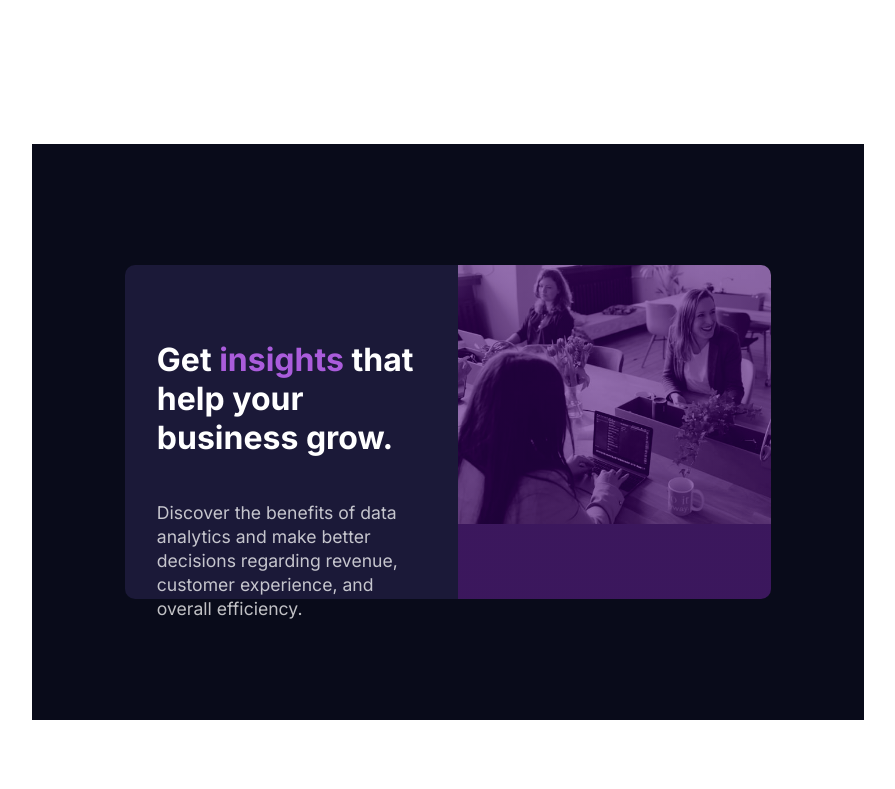
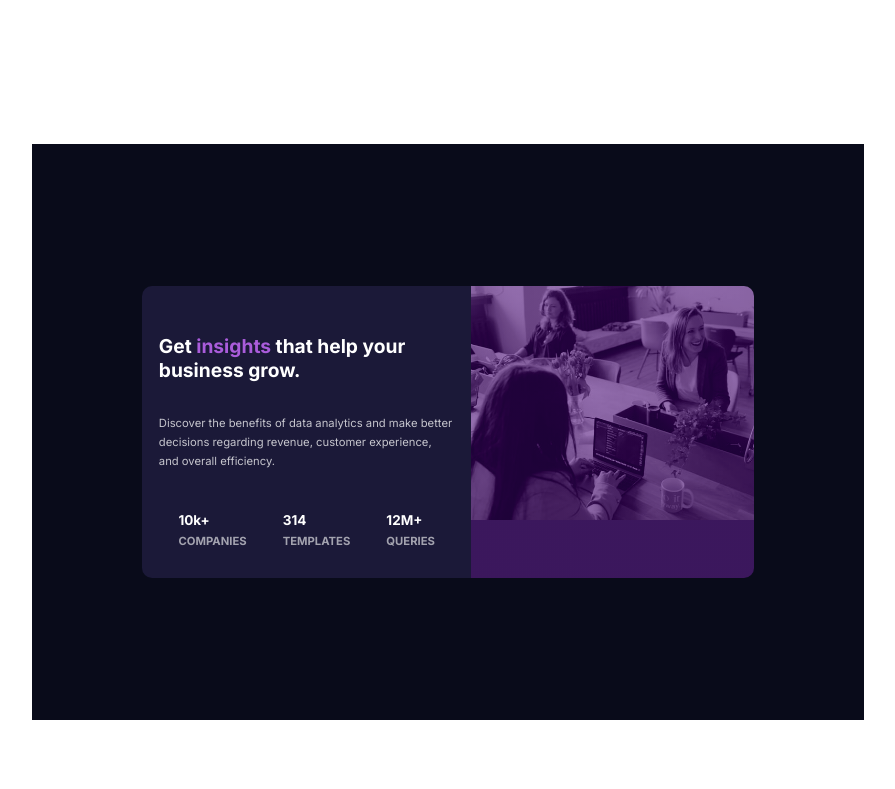
Before and after one commit to valensh1/stats-preview-card-component, a website: page index.html in a window 1280 px wide. Shown: the whole page, without its empty margins (192-1087 px from the left). Drawn offline with Linux system fonts and the light colour scheme.

```diff
--- a/sass/_base.scss
+++ b/sass/_base.scss
@@ -17,14 +17,22 @@
     --text-color-stats-headings: hsla(0, 0%, 100%, 0.6);
     --text-color-white: hsl(0, 0%, 100%);
     --font-size-small: 75%;
+    --font-size-medium: 90%;
+    --font-size-xlarge: 120%;
 }
+
 
 html {
     font-size: inherit;
     font-family: inherit;
     box-sizing: inherit;
+    height: 100vh;
 
     @media only screen and (max-width: 375px) { // Media query that says below 1200px decrease our font size to 50% which equates to 8px.
         font-size: 50%; // 16px standard x 50% = 8px. So below 1200px screen size our font-size goes from 10px down to 8px. All our SCSS files are based off of this percentage so then they take the 8px and use rem so below 1200px 1rem = 8px instead of 10px for screen sizes above 1200px.
     }
 }
+
+body {
+    height: 100vh;
+}
--- a/sass/_components.scss
+++ b/sass/_components.scss
@@ -12,13 +12,19 @@
         font-size: 2rem;
         width: 81%;
 
+
+        @media only screen and (max-width: 1600px) { // Media query that says below 375px decrease our font size to 50% which equates to 7.5px.
+            font-size: 1.2rem;
+            width: 90%;
+            text-align: left;
+            margin: 0 auto;
+        }
+
         @media only screen and (max-width: 375px) { // Media query that says below 375px decrease our font size to 50% which equates to 7.5px.
             font-size: 2.2rem;
             width: 55%;
             text-align: center;
         }
-
-
 
         &-span {
             color: var(--color-accent);
@@ -31,6 +37,14 @@
         width: 81%;
         line-height: 1.5rem;
         font-size: 1.1rem;
+
+        @media only screen and (max-width: 1600px) { // Media query that says below 375px decrease our font size to 50% which equates to 7.5px.
+           font-size: var(--font-size-small); // 15px standard x 50% = 7.5px. So below 375px screen size our font-size goes from 15px down to 7.5px.
+           width: 90%;
+           text-align: left;
+           line-height: 1.7;
+           margin-top: 2rem;
+        }
 
         @media only screen and (max-width: 375px) { // Media query that says below 375px decrease our font size to 50% which equates to 7.5px.
             font-size: var(--font-size-small); // 15px standard x 50% = 7.5px. So below 375px screen size our font-size goes from 15px down to 7.5px.
@@ -51,9 +65,17 @@
             color: var(--text-color-white);
             font-size: 1.8rem;
 
+            @media only screen and (max-width: 1600px) { // Media query that says below 375px decrease our font size to 50% which equates to 7.5px.
+                font-size: var(--font-size-medium); // 15px standard x 50% = 7.5px. So below 375px screen size our font-size goes from 15px down to 7.5px.
+                display: inline-block;
+            }
+
             @media only screen and (max-width: 375px) { // Media query that says below 375px decrease our font size to 50% which equates to 7.5px.
-                font-size: var(--font-size-small); // 15px standard x 50% = 7.5px. So below 375px screen size our font-size goes from 15px down to 7.5px.
-                margin: auto;
+                font-size: var(--font-size-xlarge); // 15px standard x 50% = 7.5px. So below 375px screen size our font-size goes from 15px down to 7.5px.
+                display: flex;
+                justify-content: center;
+                align-items: center;
+                line-height: .2;
             }
         }
 
@@ -62,18 +84,31 @@
             margin-top: -2rem;
             text-transform: uppercase;
 
+            @media only screen and (max-width: 1600px) { // Media query that says below 375px do code below.
+                font-size: var(--font-size-small); // 15px standard x 50% = 7.5px. So below 375px screen size our font-size goes from 15px down to 7.5px.
+                display: inline-block;
+                margin-top: -.5rem;
+            }
+
             @media only screen and (max-width: 375px) { // Media query that says below 375px decrease our font size to 50% which equates to 7.5px.
                 font-size: var(--font-size-small); // 15px standard x 50% = 7.5px. So below 375px screen size our font-size goes from 15px down to 7.5px.
                 margin-top: .5rem;
+                margin: auto;
+                text-align: center;
             }
         }
-        @media only screen and (max-width: 375px) { // Media query that says below 375px do code below.
-            margin-top: 0;
-            width: 100%;
+
+        @media only screen and (max-width: 1600px) { // Media query that says below 375px do code below.
+            display: flex;
+            flex-direction: column;
         }
     }
 
-    // @media only screen and (max-width: 375px) { // Media query that says below 375px do code below.
-    //     margin: auto;
-    // }
+    @media only screen and (max-width: 1600px) { // Media query that says below 375px do code below.
+        margin-top: -2rem;
+    }
+
+    @media only screen and (max-width: 375px) { // Media query that says below 375px do code below.
+        margin: 2rem;
+    }
 }
--- a/sass/_layout.scss
+++ b/sass/_layout.scss
@@ -12,6 +12,7 @@
     @media only screen and (max-width: 375px) {
         width: 100%;
         height: 100vh;
+        margin-top: 0;
     }
 }
 
@@ -22,6 +23,11 @@
     display: flex;
     justify-content: center;
     align-items: center;
+
+    @media only screen and (max-width: 1600px) {
+        height: 65%;
+        width: 79%;
+     }
 
     @media only screen and (max-width: 375px) {
        flex-direction: column;
@@ -39,12 +45,15 @@
     justify-content: space-between;
     border-radius: 10px 0 0 10px;
 
+    @media only screen and (max-width: 1600px) { // Media query that says below 375px do code below.
+        height: 78%;
+    }
+
     @media only screen and (max-width: 375px) { // Media query that says below 375px do code below.
         order: 2;
         border-radius: 0 0 10px 10px;
         width: 90%;
         height: 60%;
-
     }
 }
 
@@ -53,9 +62,11 @@
     justify-content: space-evenly;
 
 
+
     @media only screen and (max-width: 375px) { // Media query that says below 375px do code below.
         flex-direction: column;
         justify-content: space-between;
+        align-items: center;
         height: 100%;
     }
 }
@@ -69,10 +80,15 @@
    filter: brightness(.75) contrast(150%) opacity(.85);
    border-radius: 0 10px 10px 0;
 
+   @media only screen and (max-width: 1600px) { // Media query that says below 375px do code below.
+   height: 78%;
+   width: 43%;
+   background-size: contain;
+}
+
    @media only screen and (max-width: 375px) { // Media query that says below 375px do code below.
         border-radius: 10px 10px 0 0;
         width: 90%;
         height: 33%;
-
     }
 }
```
Also changed, not shown: css/style.css.
